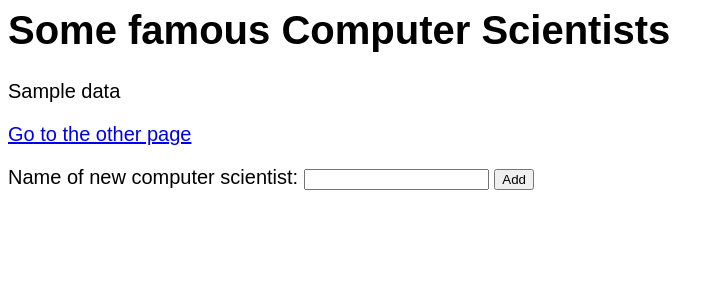
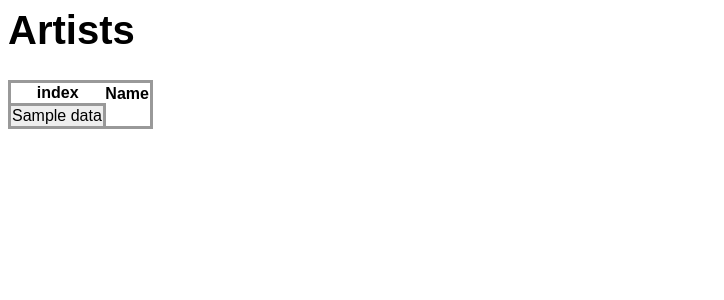
Before and after one commit to jingyue-liu/music_share, a Flask app: template music_share/server/project1-master/webserver/templates/Artists.html in a window 1280 px wide. Shown: the top 300 px of the page, without its empty margins (0-724 px from the left). Run offline with Flask 2, Linux system fonts and the light colour scheme; the template is opened without the code that fills it: most values are stand-ins (such as "Sample title", 1, 10 or a date in 2020); parts of the project's set-up code (start-up, migrations or seed data) failed here and were passed over.

Commit message:
table representation
add table representation

```diff
--- a/music_share/server/project1-master/webserver/server.py
+++ b/music_share/server/project1-master/webserver/server.py
@@ -205,10 +205,11 @@
 def artists():
   print request.args
 
-  cursor = g.conn.execute("SELECT Name FROM Artists")
+  cursor = g.conn.execute("SELECT ArtistID,Name FROM Artists")
   names = []
+  indexs = []
   for result in cursor:
-    names.append(result['name'])  # can also be accessed using result[0]
+    names.append([result[0],result[1]])  # can also be accessed using result[0]
   cursor.close()
 
   context = dict(data = names)
--- a/music_share/server/project1-master/webserver/templates/Artists.html
+++ b/music_share/server/project1-master/webserver/templates/Artists.html
@@ -1,27 +1,53 @@
 <html>
-  <style>
+<head>
+<style type="text/css" media="screen">
     body{
       font-size: 15pt;
       font-family: arial;
     }
-  </style>
+table {border-collapse:collapse;border:solid #999;}
+table td {border:solid #999;text-align:center}
+tr.t1 td {background-color:#fff;}/* 第一行的背景色 */
+tr.t2 td {background-color:#eee;}/* 第二行的背景色 */
+tr.t3 td {background-color:#ccc;}/* 鼠标经过时的背景色 */
 
+</style>
+</head>
+<body>
+  <h1>Artists</h1>
+  <table id="tab">
+    <tr>
+      <th>index</th>
+      <th>Name</th>
+    </tr>
+    {% for line in data %}
+	  <tr>
+        {% for i in line %}
+          <td>{{i}}</td>
+        {% endfor %}
+      </tr>
+	{% endfor %}
+  </table>
+<script type="text/javascript">
 
-<body>
-  <h1>Some famous Computer Scientists</h1>
-  <!--<div>{{data}}</div>*/-->
+var Ptr=document.getElementById("tab").getElementsByTagName("tr");
+function $() {
+    for (j=1;j<Ptr.length+1;j++) {
+    Ptr[j-1].className = (j%2>0)?"t1":"t2";
+    }
+}
+window.onload=$;
+for(var j=0;j<Ptr.length;j++) {
+    Ptr[j].onmouseover=function(){
+    this.tmpClass=this.className;
+    this.className = "t3";
+    };
+    Ptr[j].onmouseout=function(){
+    this.className=this.tmpClass;
+    };
+}
 
-  <div>
-    {% for n in data %}
-    <div>{{n}}</div>
-    {% endfor %}
-  </div>
-
-<p><a href="/another">Go to the other page</a></p>
-
-<form method="POST" action="/add">
-<p>Name of new computer scientist: <input type="text" name="name"> <input type="submit" value="Add"></p>
-</form>
+</script>
 
 </body>
 
```
